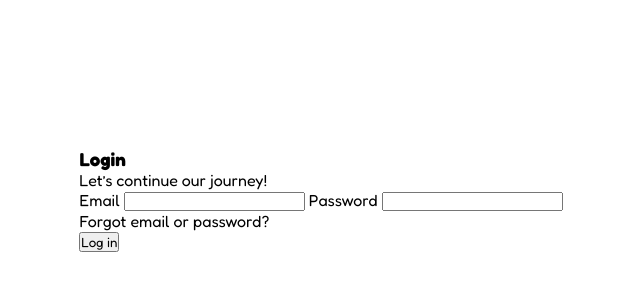
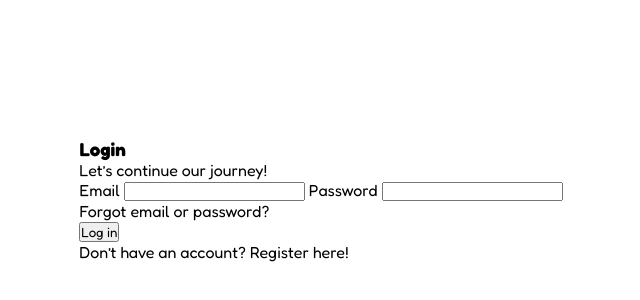
Before and after one commit to ZubalYana/Socket-io, a website: page public/auth/auth.html in a window 1280 px wide. Shown: the part 200-500 px from the top of the page, without its empty margins (319-959 px from the left). Drawn offline with nearby package versions, Linux system fonts and the light colour scheme.

Commit message:
add a don't have an account option to the login page

```diff
--- a/public/auth/auth.html
+++ b/public/auth/auth.html
@@ -23,6 +23,7 @@
                 <input type="text" id="logIn_password">
                 <p>Forgot email or password?</p>
                 <button type="submit">Log in</button>
+                <p>Don’t have an account? Register here!</p>
             </form>
         </div>
     </div>
```
